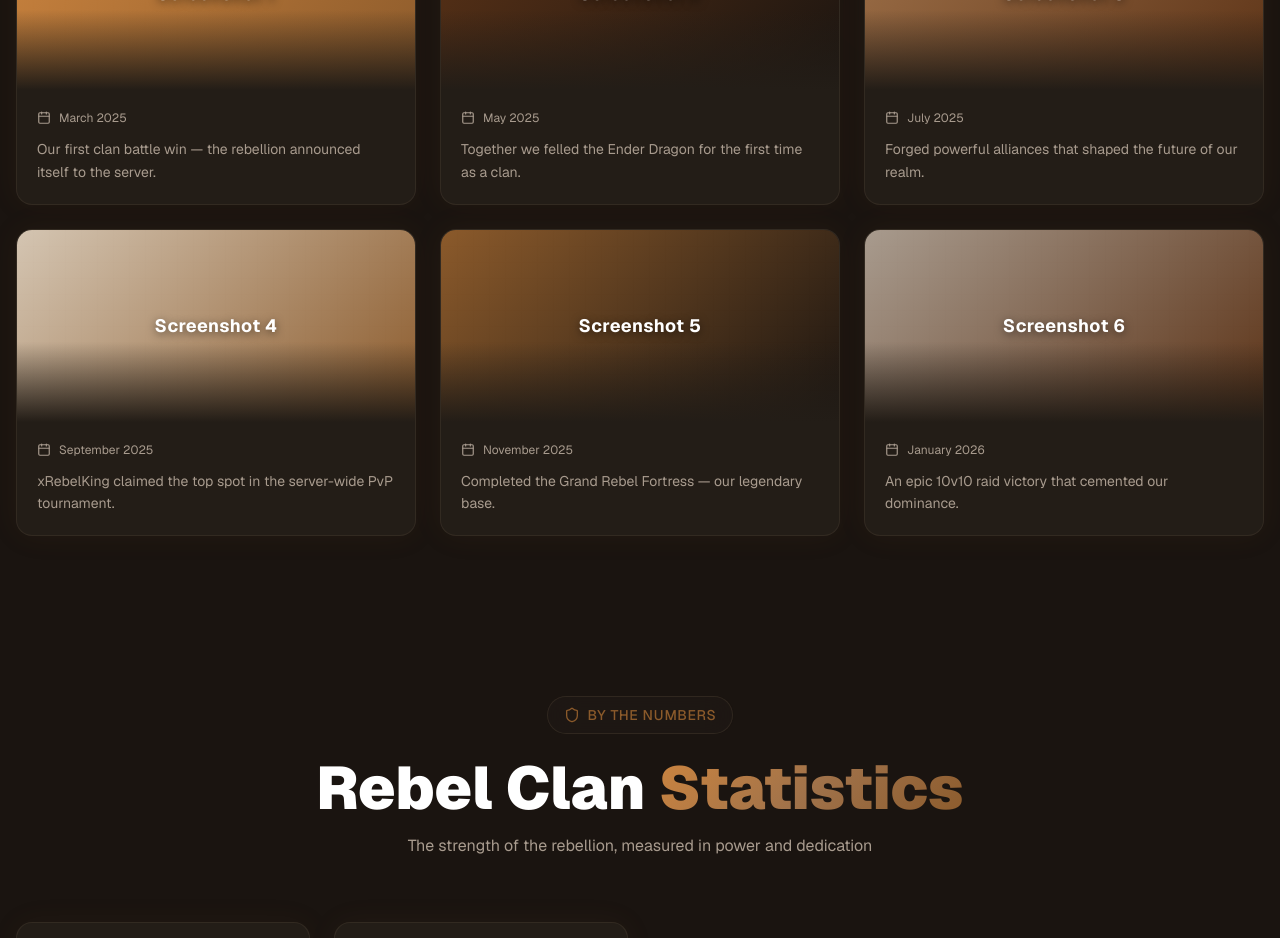
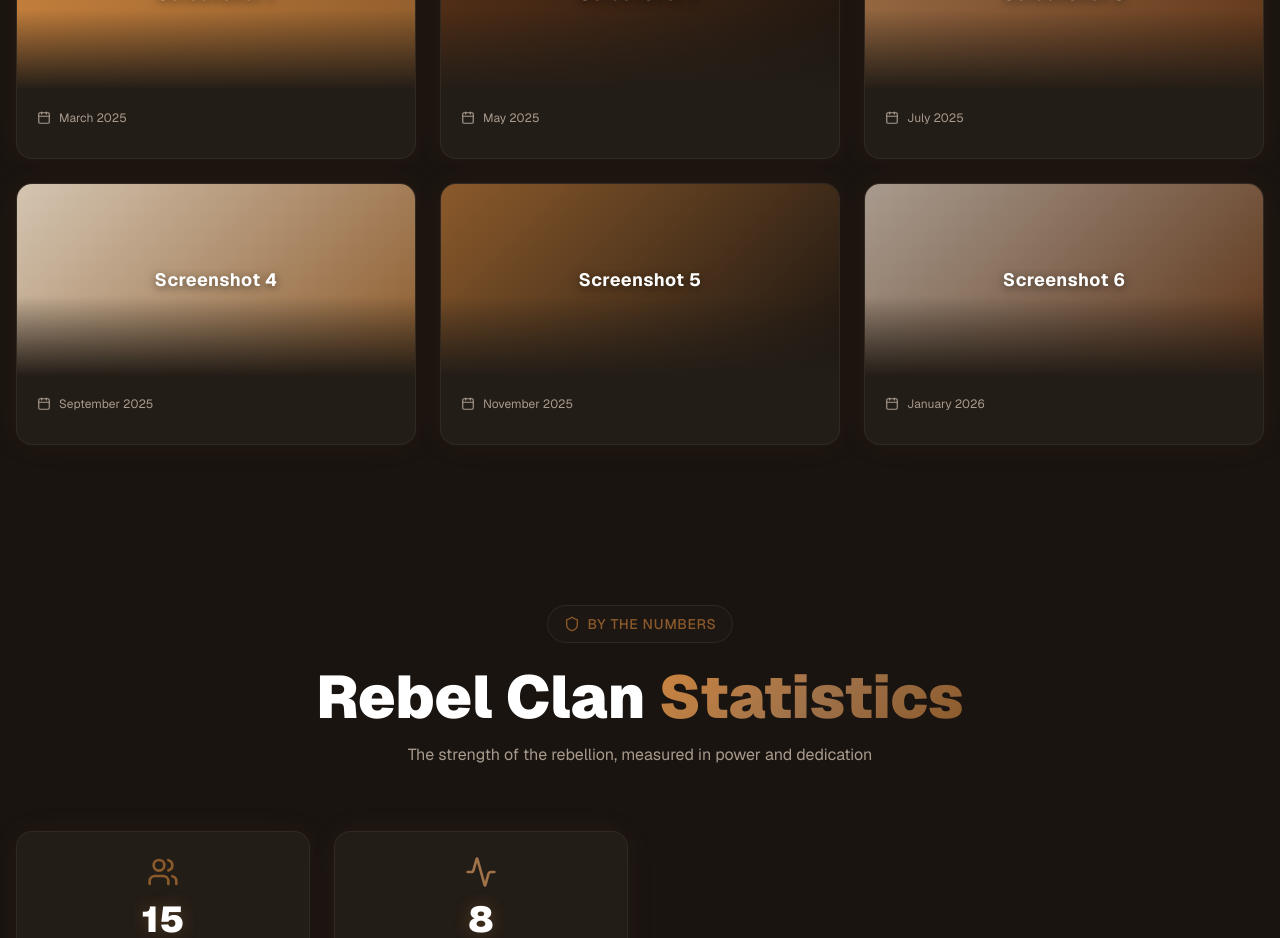
Before and after one commit to 3moTotem/rebel-clan, a Next.js app: page / in a window 1280 px wide. Shown: the part 4400-5338 px from the top of the page. Built offline with nearby package versions, Linux system fonts and the light colour scheme; no server answers.

Commit message:
feat: remove description text from memories cards on main site

```diff
--- a/src/components/ClanMemories.tsx
+++ b/src/components/ClanMemories.tsx
@@ -113,9 +113,6 @@ export default function ClanMemories() {
                       <Calendar className="w-3.5 h-3.5" />
                       {mem.date}
                     </div>
-                    <p className="text-sm text-[#A89B8E] leading-relaxed">
-                      {mem.description}
-                    </p>
                   </div>
                 </div>
               </motion.div>
```
